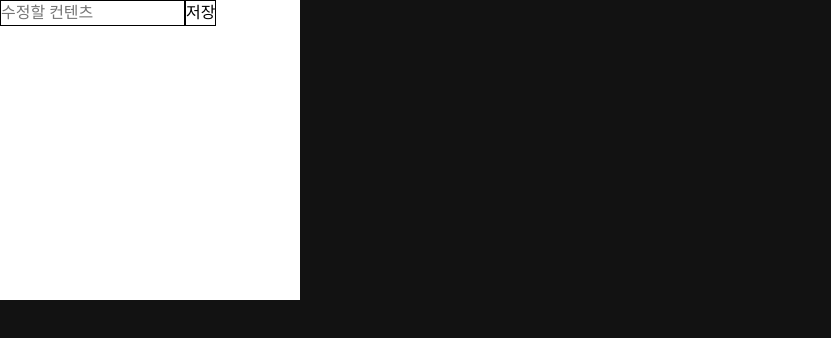
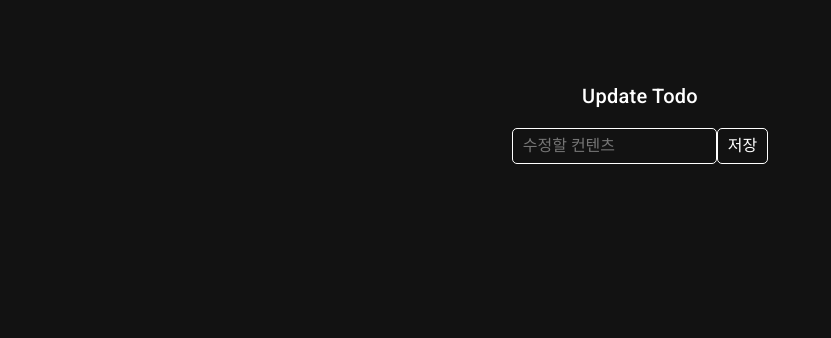
Before and after one commit to hyeokii/Nuxt-practice, a Nuxt app: page /todo/1 in a window 1280 px wide. Shown: the top 338 px of the page, without its empty margins (0-831 px from the left). Built offline with nearby package versions, Linux system fonts and the light colour scheme; data requests are answered from the project's data file.

Commit message:
style: 보기 편하게 css 정리

```diff
--- a/data/todo-list.json
+++ b/data/todo-list.json
@@ -5,7 +5,7 @@
       "loginId": "song",
       "userNm": "이송",
       "title": "할 일2",
-      "contents": "맛나게ㅇㅇㅇㅇㅇㅇㅇㅇ",
+      "contents": "맛나게 밥먹기",
       "status": "1",
       "createdDtm": "2024-04-10T23:51:05.763Z",
       "updatedDtm": "2024-04-10T23:51:05.763Z"
@@ -35,7 +35,7 @@
       "loginId": "ccomo07071",
       "userNm": "김지은",
       "title": "할 일4",
-      "contents": "끝내주게eeddd",
+      "contents": "김지은의 할일",
       "status": "1",
       "createdDtm": "2024-04-10T23:51:05.763Z",
       "updatedDtm": "2024-04-10T23:51:05.763Z"
--- a/pages/todo/_id.vue
+++ b/pages/todo/_id.vue
@@ -1,11 +1,14 @@
 <template>
   <div class="todoDetail">
+    <h1 class="title">{{ message }}</h1>
+    <div>
       <input
         class="contentsInput"
         v-model="editContents"
         placeholder="수정할 컨텐츠"
       />
       <button class="saveBtn" @click="updateTodo">저장</button>
+    </div>
   </div>
 </template>
 
@@ -26,7 +29,7 @@ export default {
     return {
       todo: {},
       editContents: "",
-      message: "TodoList",
+      message: "Update Todo",
     };
   },
   async asyncData({ $axios, params }) {
@@ -64,17 +67,29 @@ export default {
 
 <style>
 .todoDetail {
-  background-color: white;
-  width: 300px;
-  height: 300px;
+  display: flex;
+  align-items: center;
+  flex-direction: column;
+  justify-content: space-between;
+  padding: 0 3rem;
+  margin-top: 5rem;
+}
+
+.title {
+  margin-bottom: 1rem;
 }
 
 .contentsInput {
-  border: 1px solid black;
+  border: 1px solid white;
+  padding: 5px 10px;
+  border-radius: 5px;
+  color: white;
 }
 
 .saveBtn {
-  border: 1px solid black;
-  color: black;
+  border: 1px solid white;
+  color: white;
+  padding: 5px 10px;
+  border-radius: 5px;
 }
 </style>
--- a/pages/todo/index.vue
+++ b/pages/todo/index.vue
@@ -1,11 +1,14 @@
 <template>
-  <div>
-    {{ message }} <br />
+  <div class="todoListBox">
+    <h1>{{ message }}</h1>
     <ul>
-      <li v-for="data in dataList" :key="data.id">
+      <li class="todoItem" v-for="data in dataList" :key="data.id">
+        {{ data.id }}.
         {{ data.contents }}
         <NuxtLink :to="`/todo/${data.id}`">
-          <button v-if="curUserName === data.userNm">수정</button>
+          <button class="updateBtn" v-if="curUserName === data.userNm">
+            수정
+          </button>
         </NuxtLink>
       </li>
     </ul>
@@ -37,3 +40,28 @@ export default {
   mounted() {},
 };
 </script>
+
+<style>
+.todoListBox {
+  display: flex;
+  flex-direction: column;
+  align-items: center;
+  justify-content: center;
+  margin-top: 5rem;
+}
+
+.todoItem {
+  display: flex;
+  justify-content: space-between;
+  align-items: center;
+  margin: 20px;
+}
+
+.updateBtn {
+  color: white;
+  border: 1px solid white;
+  padding: 5px 10px;
+  border-radius: 5px;
+  margin-left: 1rem;
+}
+</style>
```
Lines whose indentation alone changed are shown as unchanged.
